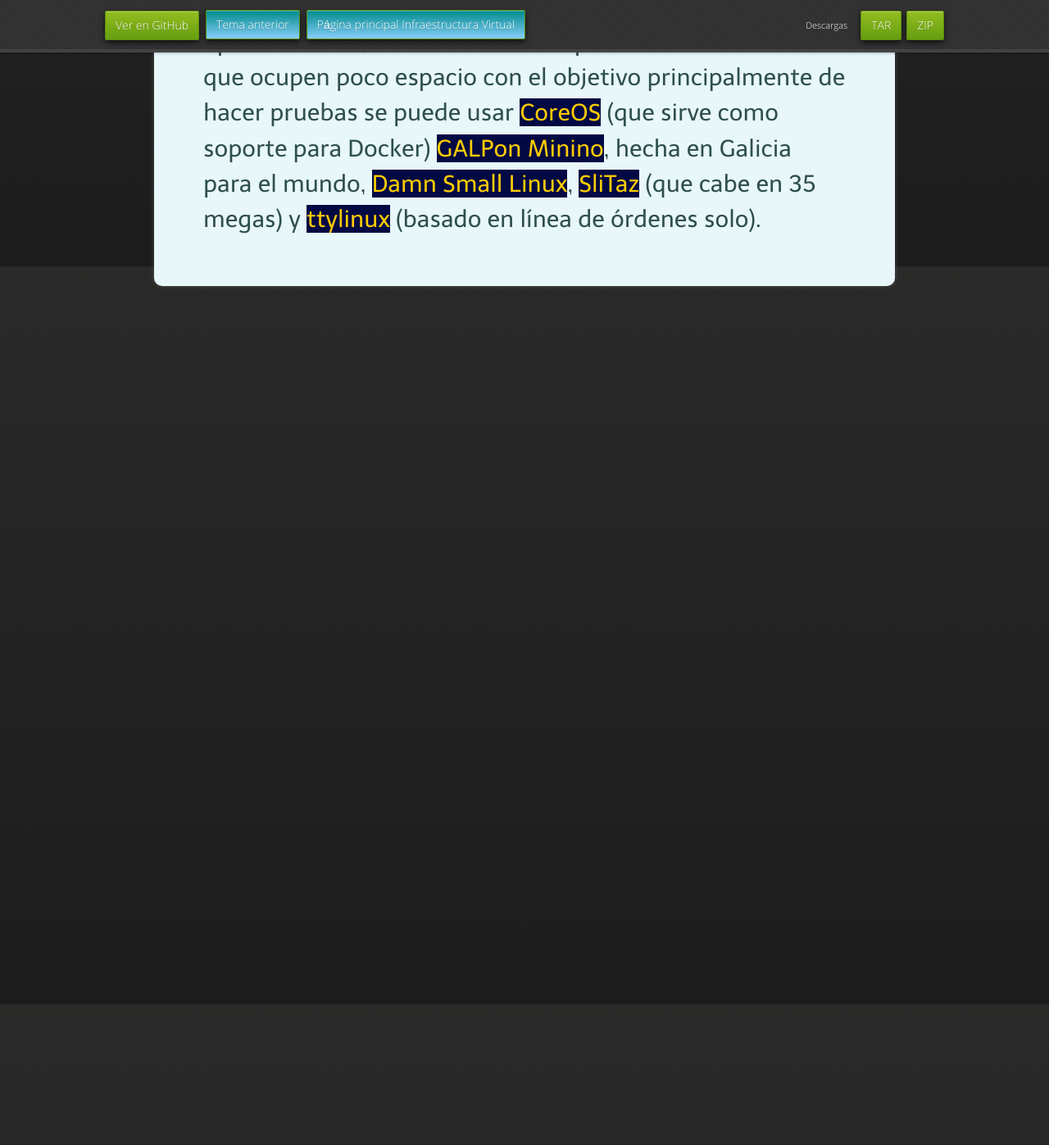
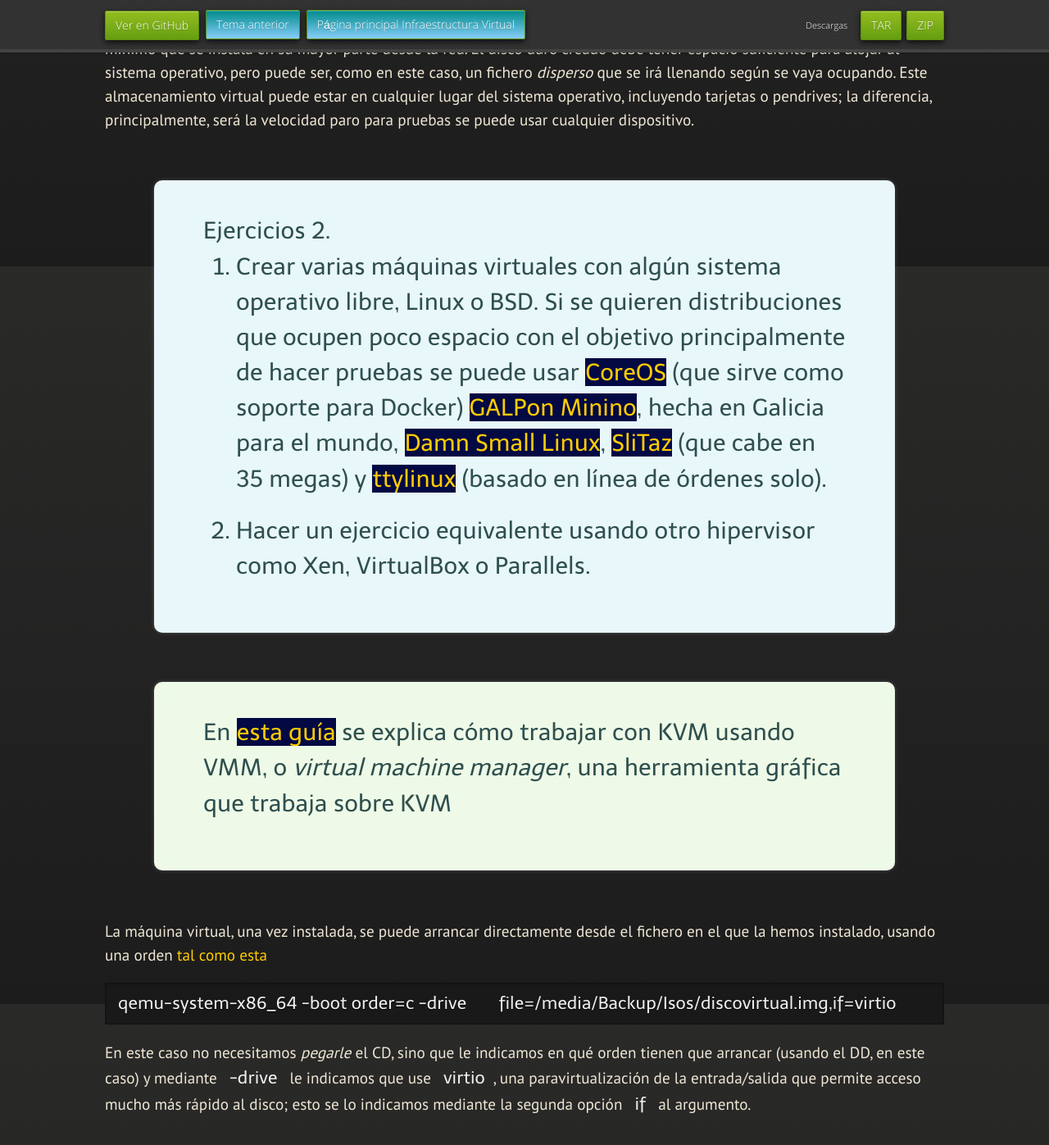
Before and after one commit to JJ/IV, a Jekyll site: the page built from documentos/temas/Uso_de_sistemas.md, in a window 1280 px wide and 1400 px high, scrolled down 3275 px. Shown: the top 1397 px of the window at 82% size. Built offline with Jekyll 4.4.1, drawn with Linux system fonts in a browser that asks for light colours; nearby versions of some CDN libraries; some web fonts are replaced; before the commit the page ends 3774 px from its top, so only the background shows below that; some of the changed text lies outside the part shown.

Commit message:
Sync documentos/temas/Uso_de_sistemas.md and  from master to gh-pages

```diff
--- a/documentos/temas/Uso_de_sistemas.md
+++ b/documentos/temas/Uso_de_sistemas.md
@@ -115,8 +115,20 @@
 A continuación hay que crear un
 [disco duro virtual en formato QCOW2](Almacenamiento) como hemos
 visto anteriormente y descargar una distribución de algún sistema
-operativo, por ejemplo [Debian](http://www.debian.org/distrib/). Con
-esos dos ficheros, uno de almacenamiento virtual y una ISO para poder
+operativo, por ejemplo [Debian](http://www.debian.org/distrib/).
+
+Dado que KVM es un módulo del kernel, puede que no esté cargado por
+defecto. Dependiendo del procesador que usemos,
+[lo cargamos](http://www.linux-kvm.org/page/HOWTO1) con
+
+	sudo modprobe kvm-amd
+
+o
+
+	sudo modprobe kvm-intel
+
+
+Con los ficheros de almacenamiento virtual y una ISO para poder
 arrancar el sistema ya podemos arrancar KVM para instalarlo usando,
 por ejemplo
 
@@ -147,4 +159,28 @@
 [SliTaz](http://www.slitaz.org/en/) (que cabe en 35 megas) y
 [ttylinux](http://ttylinux.net/) (basado en línea de órdenes solo).
 
+2. Hacer un ejercicio equivalente usando otro hipervisor como Xen, VirtualBox o
+Parallels.
+
 </div>
+
+
+<div class='nota' markdown='1'>
+
+En [esta guía](http://www.dedoimedo.com/computers/kvm-intro.html) se
+explica cómo trabajar con KVM usando VMM, o *virtual machine manager*,
+una herramienta gráfica que trabaja sobre KVM
+
+</div>
+
+La máquina virtual, una vez instalada, se puede arrancar directamente
+desde el fichero en el que la hemos instalado, usando una orden [tal
+como esta](https://wiki.archlinux.org/index.php/QEMU#Creating_new_virtualized_system)
+
+	qemu-system-x86_64 -boot order=c -drive	file=/media/Backup/Isos/discovirtual.img,if=virtio
+
+En este caso no necesitamos *pegarle* el CD, sino que le indicamos en
+qué orden tienen que arrancar (usando el DD, en este caso) y mediante
+`-drive` le indicamos que use `virtio`, una paravirtualización de la
+entrada/salida que permite acceso mucho más rápido al disco; esto se
+lo indicamos mediante la segunda opción `if` al argumento.
```
Also changed, not shown: other parts of documentos/temas/Uso_de_sistemas.md (+1 -1 lines).
